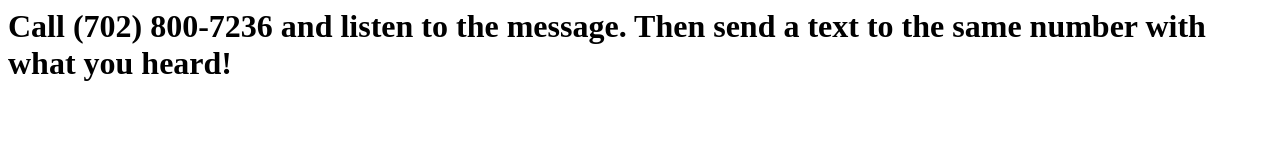
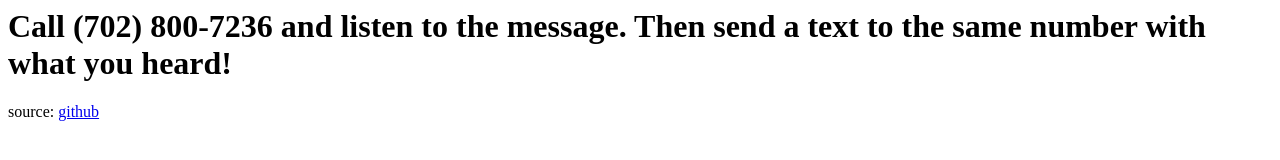
Before and after one commit to gdiab/nodejsbootcamp.twilio, a website: page public/index.html in a window 1280 px wide. Drawn offline with Linux system fonts and the light colour scheme.

Commit message:
point to source

```diff
--- a/public/index.html
+++ b/public/index.html
@@ -1 +1,3 @@
 <H1> Call (702) 800-7236 and listen to the message. Then send a text to the same number with what you heard! </H1>
+
+source: <a href="http://gee.azurewebsites.net/">github</a>
```
Also changed, not shown: 1 other file.
